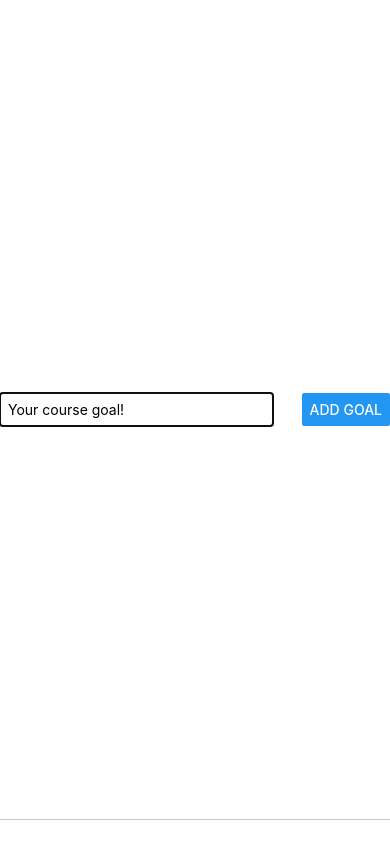
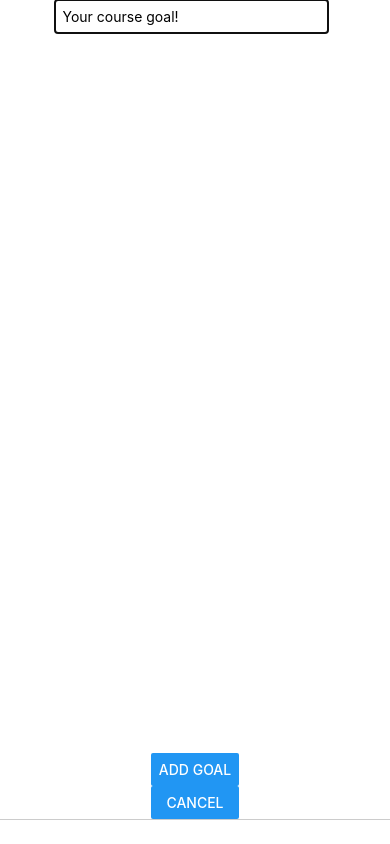
Before and after one commit to graceupongraceemi/RN_project_2501max, a React Native app: screen / in a window 390 px wide. Both pictures are taken after a click on the button "ADD NEW GOAL". Built offline with nearby package versions, Linux system fonts and the light colour scheme.

Commit message:
Another butto to cancel add goal added in GoalInput.js and flexDirection changed to column

```diff
--- a/components/GoalIput.js
+++ b/components/GoalIput.js
@@ -23,7 +23,10 @@ function GoalInput(props) {
           onChangeText={goalInputHandler}
           value={enteredGoalText}
         />
-        <Button title='Add Goal' onPress={addGoalHandler} />
+        <View>
+          <Button title='Add Goal' onPress={addGoalHandler} />
+          <Button title='Cancel' />
+        </View>
       </View>
     </Modal>
   );
@@ -34,7 +37,7 @@ export default GoalInput;
 const styles = StyleSheet.create({
   inputContainer: {
     flex: 1,
-    flexDirection: 'row',
+    flexDirection: 'column',
     justifyContent: 'space-between',
     alignItems: 'center',
     marginBottom: 24,
```
